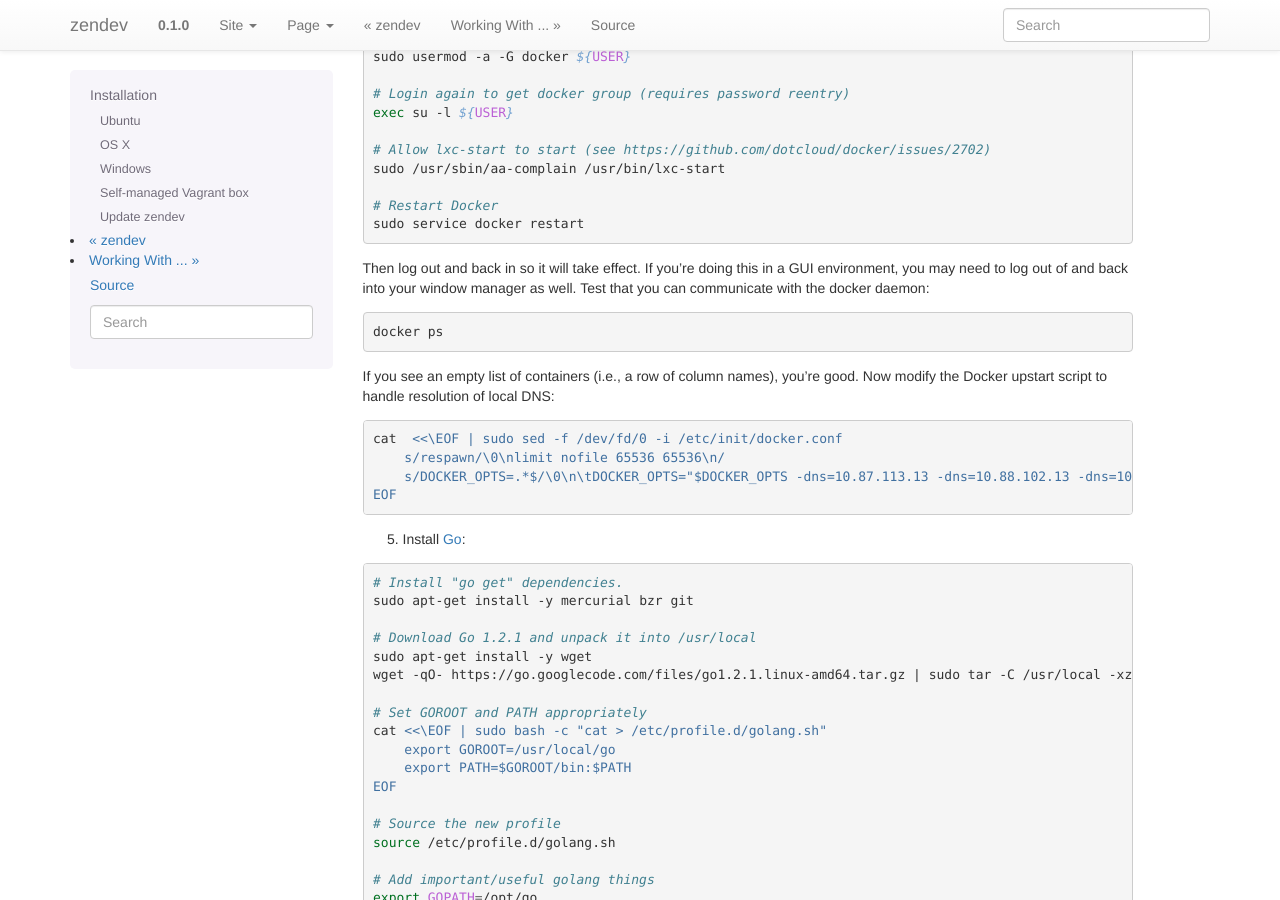
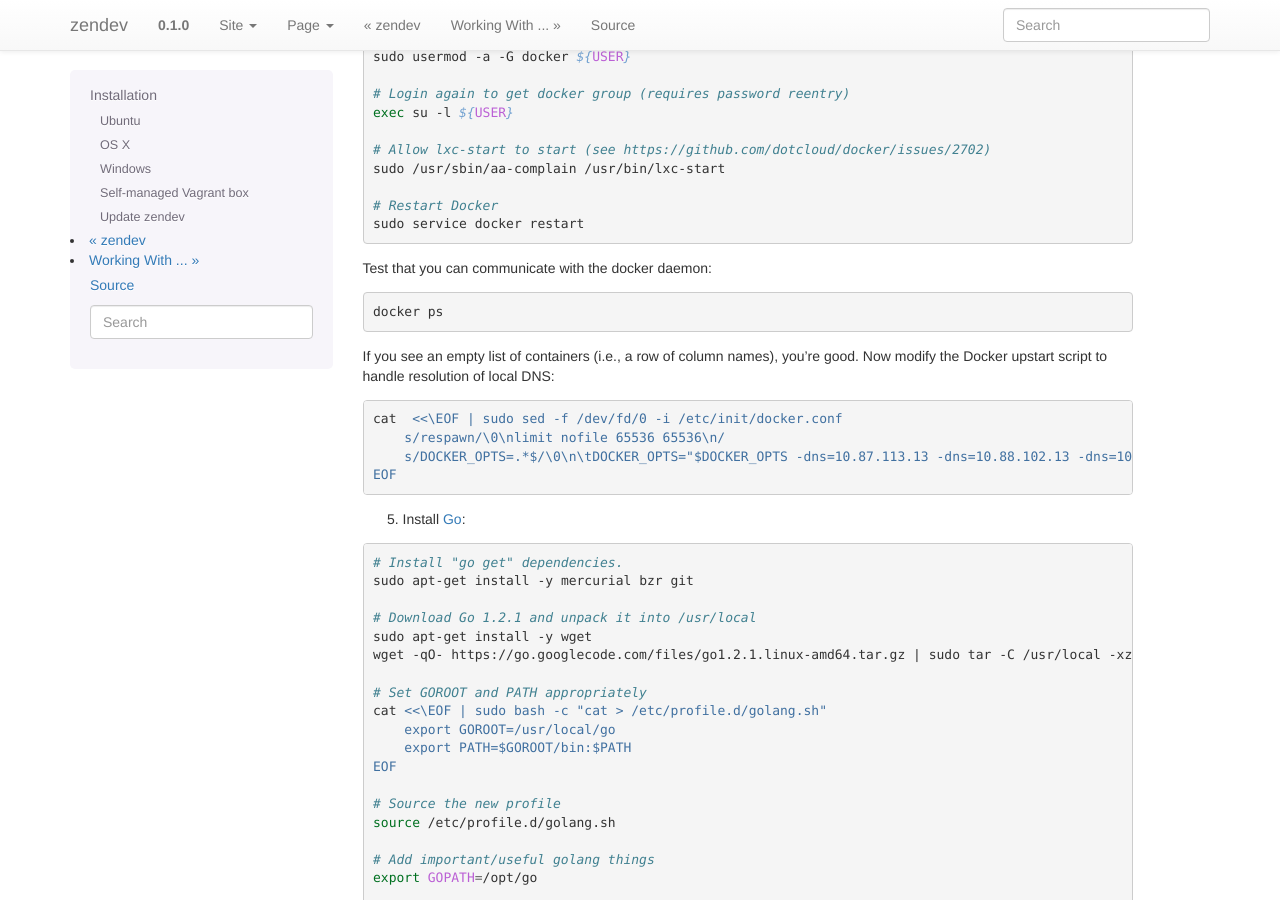
Before and after one commit to zenoss/zendev, a Sphinx documentation site: the page built from docs/installation.rst, in a window 1280 px wide and 900 px high, scrolled down 802 px. Built offline with Sphinx 7.4.7, drawn with Linux system fonts in a browser that asks for light colours.

Commit message:
No longer need note about login/logout.

```diff
--- a/docs/installation.rst
+++ b/docs/installation.rst
@@ -57,7 +57,7 @@ Ubuntu
     # Restart Docker
     sudo service docker restart
 
-Then log out and back in so it will take effect. If you're doing this in a GUI environment, you may need to log out of and back into your window manager as well. Test that you can communicate with the docker daemon:
+Test that you can communicate with the docker daemon:
 
 .. code-block:: bash
 
```
